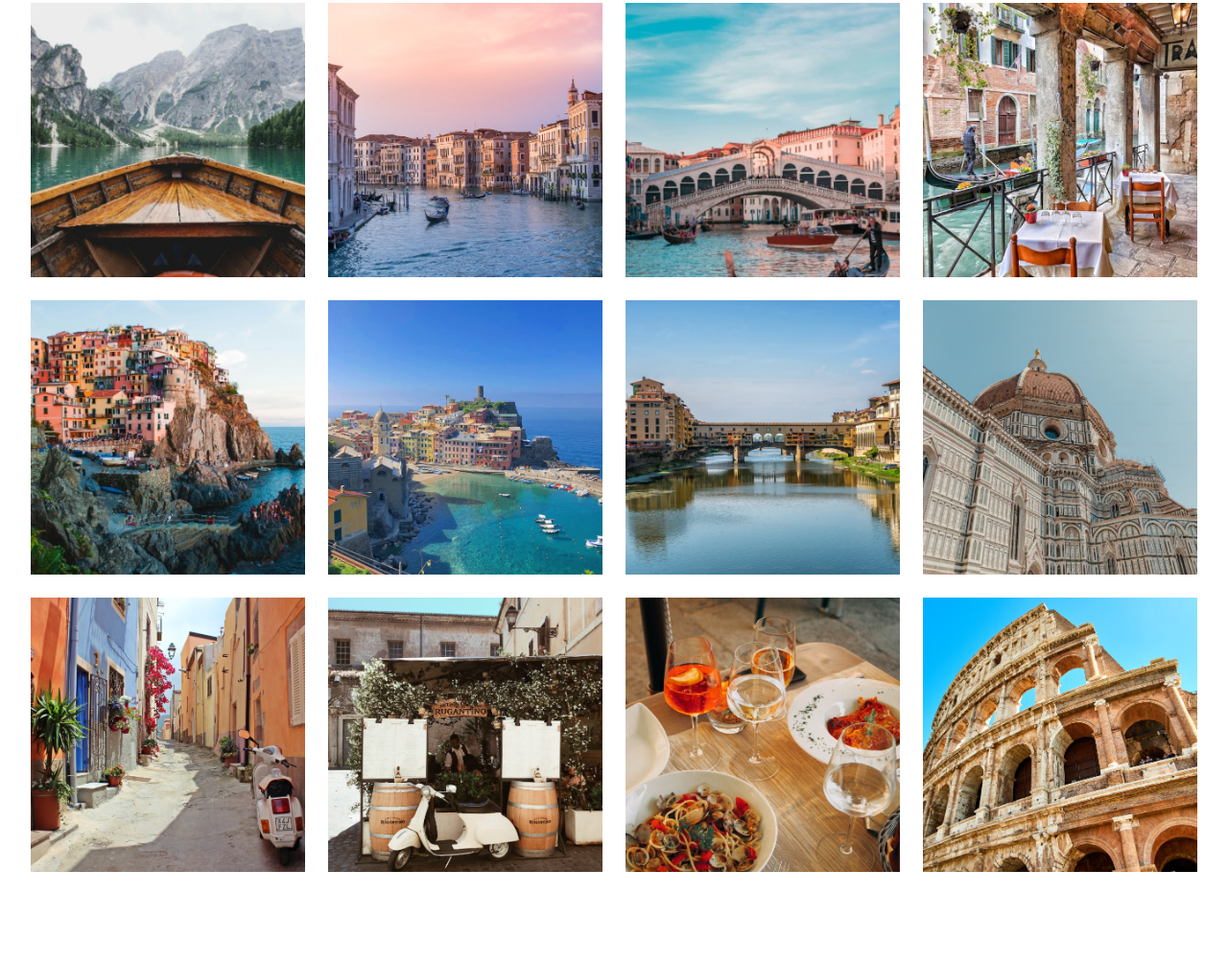
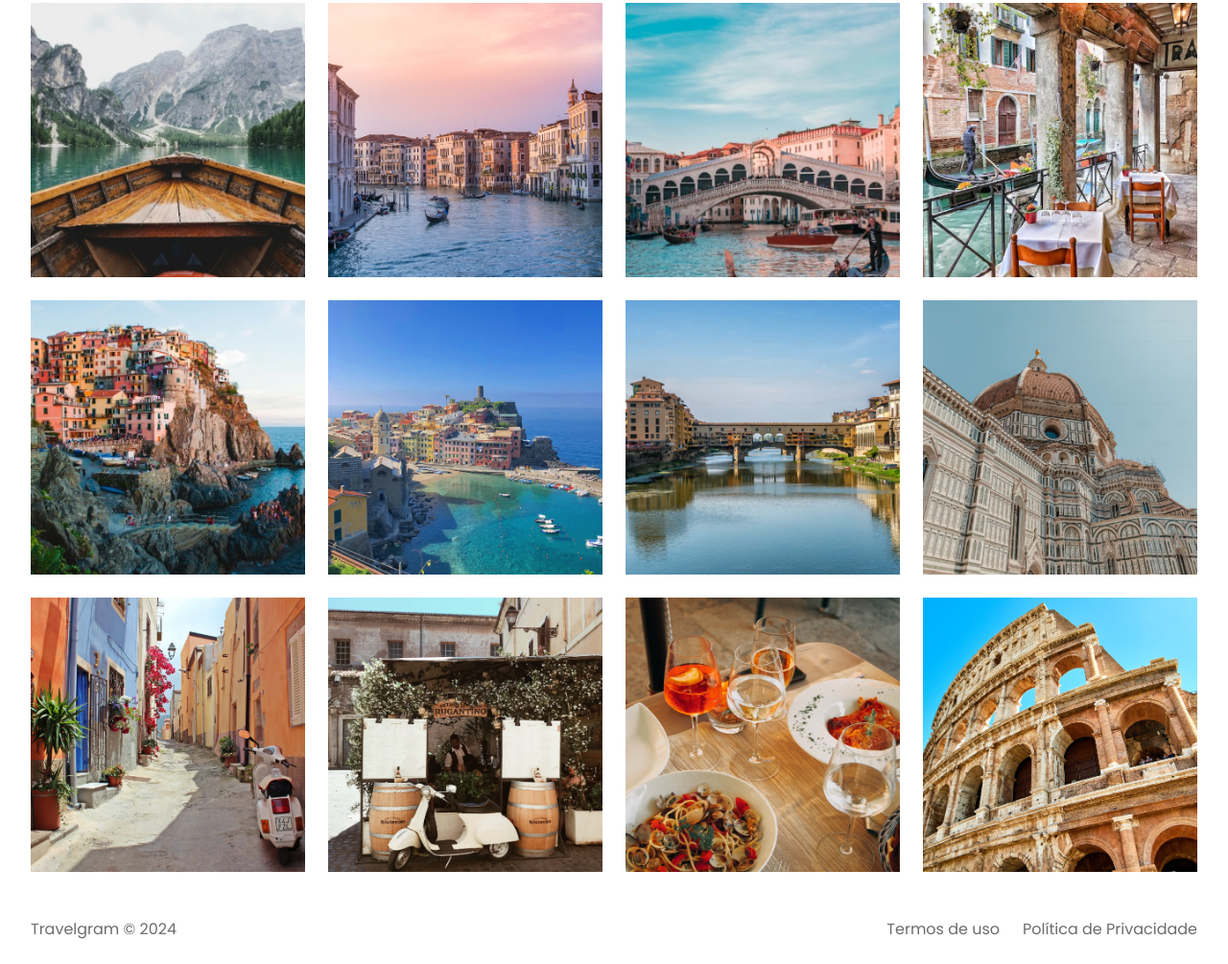
Before and after one commit to dev-gabriel-henrique/Travelgram, a plain HTML site: page index.html in a window 1280 px wide. Shown: the part 364-1369 px from the top of the page at 96% size. Before the commit the page ends 1297 px from the top, so only its background shows below. Drawn offline with Linux system fonts and the light colour scheme.

Commit message:
done footer

```diff
--- a/index.html
+++ b/index.html
@@ -90,6 +90,10 @@
       <img src="/assets/Image 12.png" alt="">
 
       </main>
-    <footer class="container"></footer>
+    <footer class="container">
+      <span>Travelgram &copy; 2024</span>
+      <span>Termos de uso</span>
+      <span>Política de Privacidade</span>
+    </footer>
   </body>
 </html>
--- /dev/null
+++ b/styles/footer.css
@@ -0,0 +1,9 @@
+footer {
+  display: flex;
+  gap: 2.4rem;
+  padding-block: 2.4rem;
+}
+
+footer span:nth-child(1) {
+  margin-right: auto;
+}
--- a/styles/index.css
+++ b/styles/index.css
@@ -2,3 +2,4 @@
 @import url(nav.css);
 @import url(header.css);
 @import url(main.css);
+@import url(footer.css);
```
